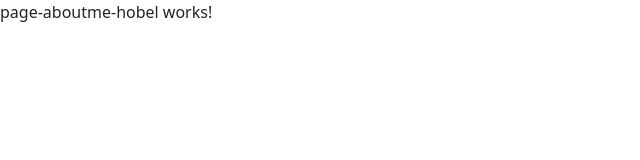
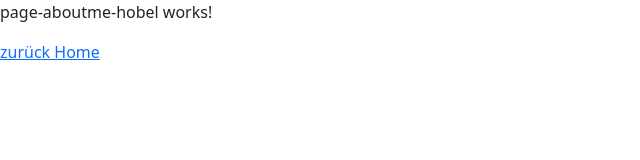
Before and after one commit to mahies/4ahitm_24, an Angular app: page /page_hobel in a window 1280 px wide. Shown: the top 160 px of the page, without its empty margins (0-640 px from the left). Built offline with nearby package versions, Linux system fonts and the light colour scheme.

Commit message:
intial commit

```diff
--- a/src/app/page-aboutme-hobel/page-aboutme-hobel.component.html
+++ b/src/app/page-aboutme-hobel/page-aboutme-hobel.component.html
@@ -1 +1,2 @@
 <p>page-aboutme-hobel works!</p>
+<a routerLink="" routerLinkActive="active">zurück Home</a>
--- a/src/app/page-aboutme-hobel/page-aboutme-hobel.component.ts
+++ b/src/app/page-aboutme-hobel/page-aboutme-hobel.component.ts
@@ -1,8 +1,12 @@
 import { Component } from '@angular/core';
+import {RouterLink, RouterLinkActive} from "@angular/router";
 
 @Component({
   selector: 'app-page-aboutme-hobel',
-  imports: [],
+    imports: [
+        RouterLink,
+        RouterLinkActive
+    ],
   templateUrl: './page-aboutme-hobel.component.html',
   styleUrl: './page-aboutme-hobel.component.scss'
 })
```
